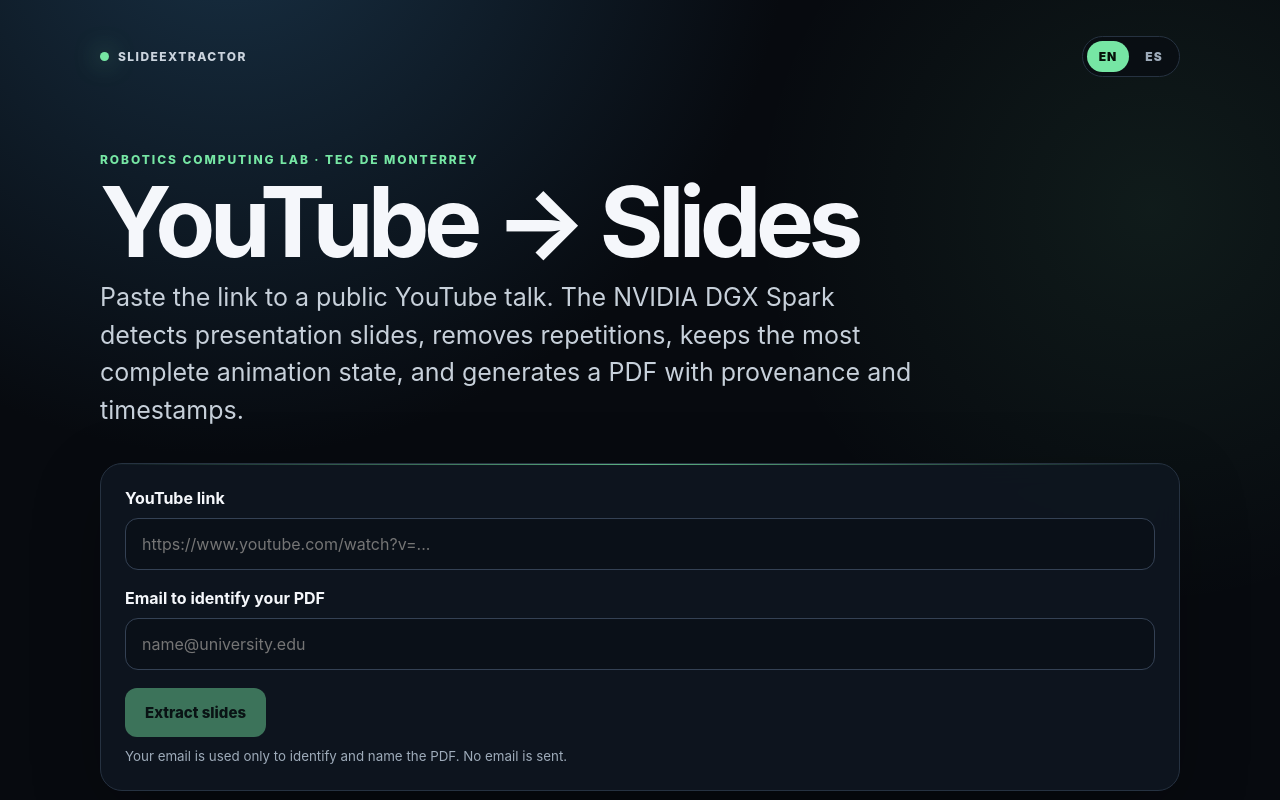
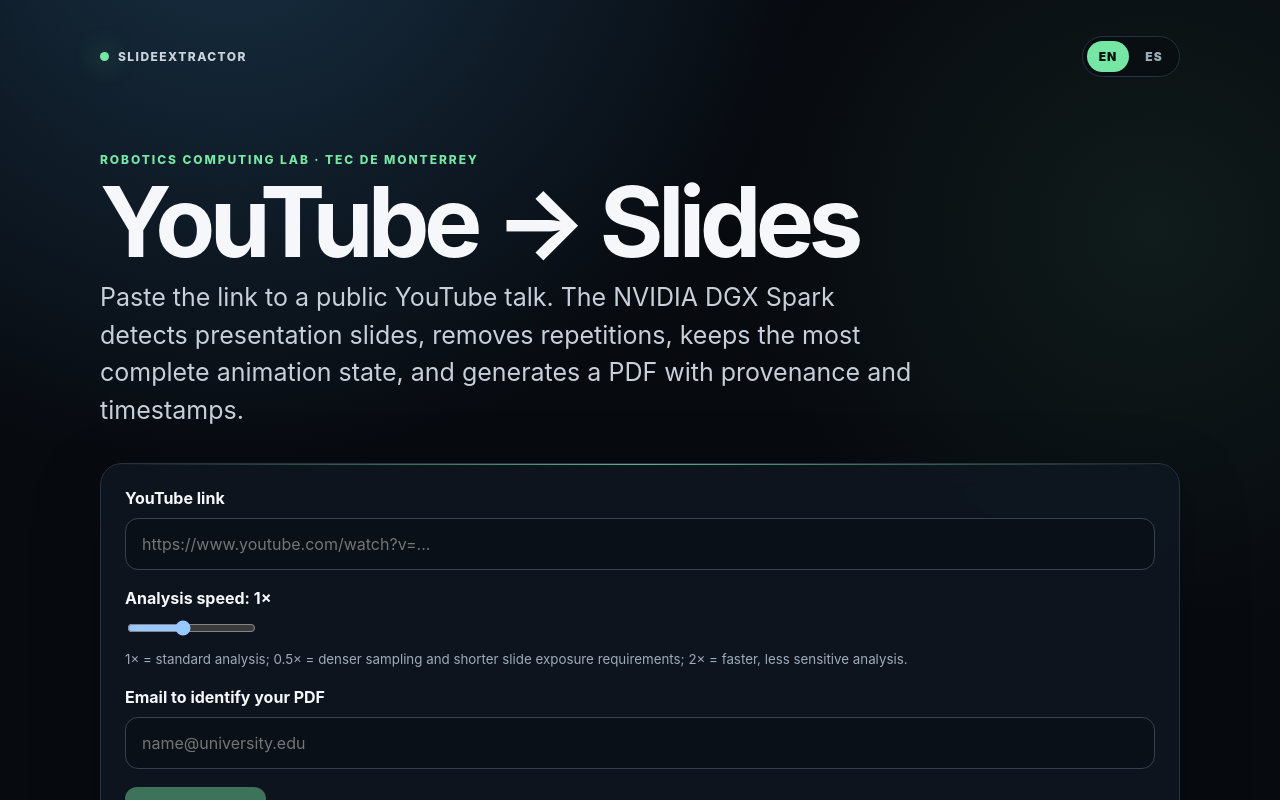
Before and after one commit to LuisAlbertoMunozUbando/Vision-From-Youtube, a Next.js app in the folder web/: page / in a window 1280 px wide. Shown: the top 800 px of the page. Built offline with nearby package versions, Linux system fonts and the light colour scheme.

Commit message:
Add configurable analysis speed to web/app/page.tsx

```diff
--- a/web/app/page.tsx
+++ b/web/app/page.tsx
@@ -8,7 +8,7 @@
 const text = {
   en: {
     lede:'Paste the link to a public YouTube talk. The NVIDIA DGX Spark detects presentation slides, removes repetitions, keeps the most complete animation state, and generates a PDF with provenance and timestamps.',
-    yt:'YouTube link', email:'Email to identify your PDF', send:'Extract slides', sending:'Submitting…',
+    yt:'YouTube link', speed:'Analysis speed', speedHelp:'1× = standard analysis; 0.5× = denser sampling and shorter slide exposure requirements; 2× = faster, less sensitive analysis.', email:'Email to identify your PDF', send:'Extract slides', sending:'Submitting…',
     note:'Your email is used only to identify and name the PDF. No email is sent.', process:'Processing video', queue:'Queued', slides:'slides detected.',
     ready:'PDF ready', download:'Download PDF', drive:'Open Google Drive copy', delivery:'We try to start the download automatically. If your browser blocks it, click “Download PDF”.',
     gpu:'Local GPU', gpuText:'NVDEC + PyTorch/CUDA on the DGX Spark.', llm:'No LLM', llmText:'Deterministic visual detection with no AI-token consumption.',
@@ -17,7 +17,7 @@
   },
   es: {
     lede:'Pega el enlace de una charla pública de YouTube. La NVIDIA DGX Spark detecta las diapositivas, elimina repeticiones, conserva la versión más completa de las animaciones y genera un PDF con procedencia y timestamps.',
-    yt:'Enlace de YouTube', email:'Email para identificar tu PDF', send:'Extraer slides', sending:'Enviando…',
+    yt:'Enlace de YouTube', speed:'Velocidad de análisis', speedHelp:'1× = análisis normal; 0.5× = más muestreo y menor tiempo de exposición exigido; 2× = análisis más rápido y menos sensible.', email:'Email para identificar tu PDF', send:'Extraer slides', sending:'Enviando…',
     note:'El email se usa únicamente para identificar y nombrar tu PDF. No se envía correo.', process:'Procesando video', queue:'En cola', slides:'slides detectados.',
     ready:'PDF listo', download:'Descargar PDF', drive:'Abrir copia en Google Drive', delivery:'Intentamos iniciar la descarga automáticamente. Si el navegador la bloquea, pulsa “Descargar PDF”.',
     gpu:'GPU local', gpuText:'NVDEC + PyTorch/CUDA en la DGX Spark.', llm:'Sin LLM', llmText:'Detección visual determinista, sin consumo de tokens de IA.',
@@ -42,6 +42,7 @@
 export default function Home() {
   const [url,setUrl] = useState('');
   const [email,setEmail] = useState('');
+  const [speed,setSpeed] = useState(1);
   const [job,setJob] = useState<Job|null>(null);
   const [busy,setBusy] = useState(false);
   const [error,setError] = useState('');
@@ -63,7 +64,7 @@
   async function submit(e:FormEvent) {
     e.preventDefault(); setError(''); setBusy(true); setJob(null); downloadedJob.current=null;
     try {
-      const r = await fetch('/api/jobs',{method:'POST',headers:{'Content-Type':'application/json'},body:JSON.stringify({youtube_url:url.trim(),email:email.trim()})});
+      const r = await fetch('/api/jobs',{method:'POST',headers:{'Content-Type':'application/json'},body:JSON.stringify({youtube_url:url.trim(),email:email.trim(),speed})});
       const body = await r.json();
       if (!r.ok) throw new Error(readableError(body,t.createError));
       setJob(body);
@@ -108,6 +109,9 @@
       <form onSubmit={submit} className="card form">
         <label htmlFor="youtube">{t.yt}</label>
         <input id="youtube" type="url" inputMode="url" placeholder="https://www.youtube.com/watch?v=..." value={url} onChange={e=>setUrl(e.target.value)} required/>
+        <label htmlFor="speed" className="fieldLabel">{t.speed}: <strong>{speed.toFixed(2).replace(/\.00$/, '')}×</strong></label>
+        <input id="speed" type="range" min="0.25" max="2" step="0.25" value={speed} onChange={e=>setSpeed(Number(e.target.value))} aria-valuetext={`${speed}×`}/>
+        <small>{t.speedHelp}</small>
         <label htmlFor="email" className="fieldLabel">{t.email}</label>
         <input id="email" type="email" inputMode="email" placeholder={lang==='en'?'name@university.edu':'nombre@universidad.edu'} value={email} onChange={e=>setEmail(e.target.value)} required/>
         <button className="submitButton" disabled={busy||!url.trim()||!email.trim()}>{busy?t.sending:t.send}</button>
```
